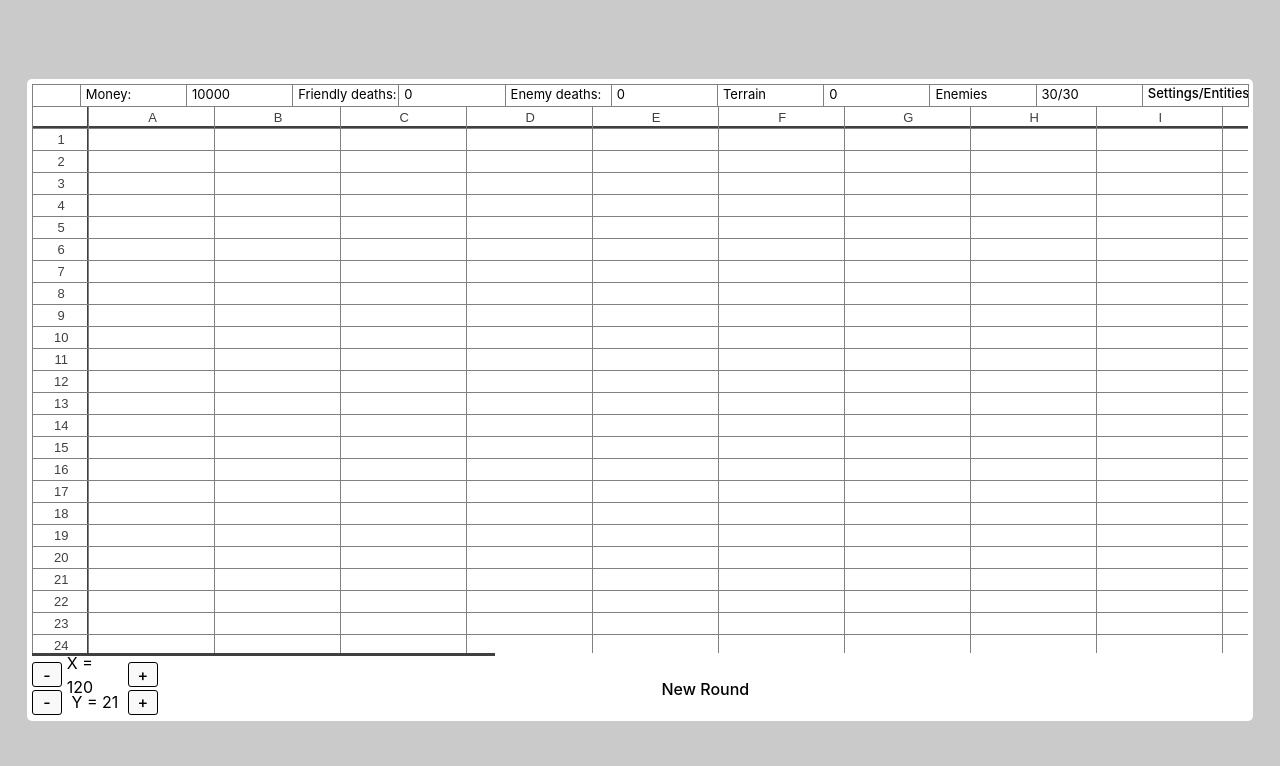
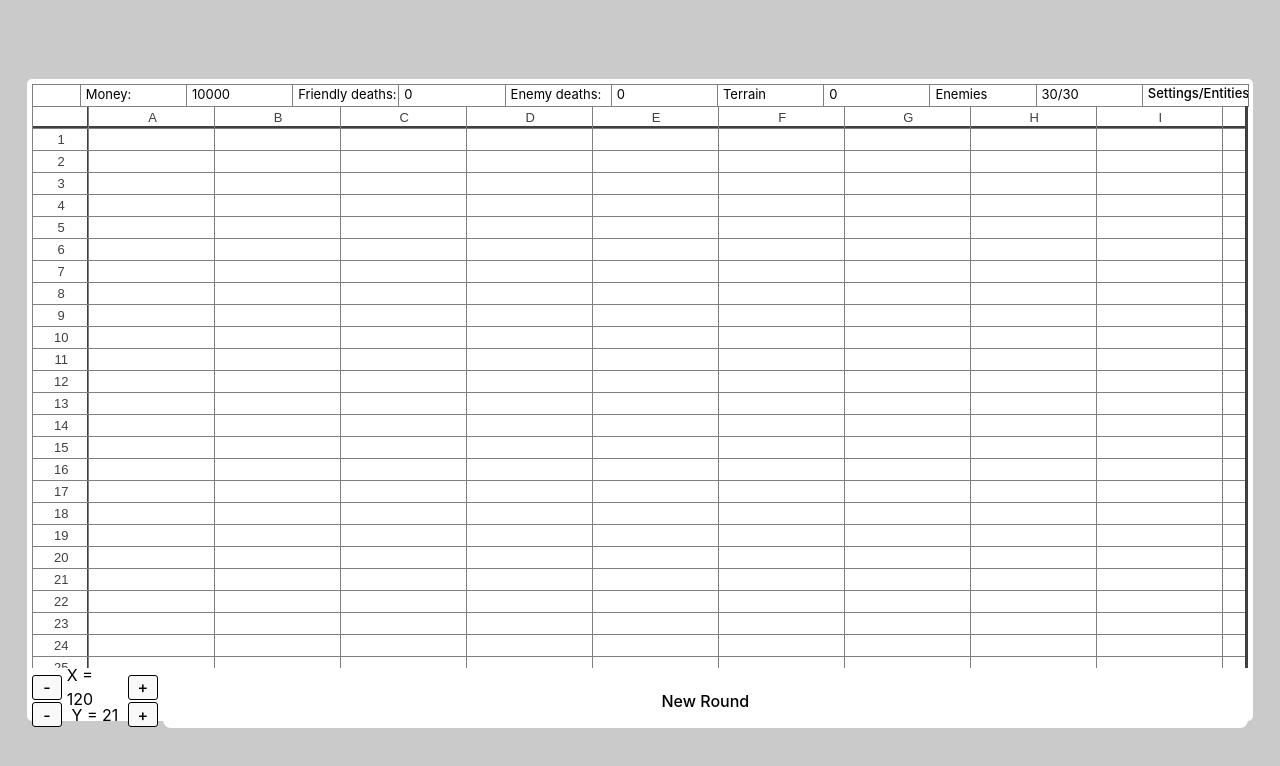
Before and after one commit to daefron/spreadsheet-creep, a React (Vite) app: page / in a window 1280 px wide. Shown: the top 766 px of the page. Built offline with nearby package versions, Linux system fonts and the light colour scheme.

Commit message:
rearranged html

```diff
--- a/src/App.css
+++ b/src/App.css
@@ -16,14 +16,20 @@ body {
   flex-direction: column;
   align-self: center;
 }
-#above {
+#gameboardHolder {
   display: flex;
   height: 100%;
+  width:100%;
+}
+#above {
+  display:flex;
+  height: 89%;
+  width: 100%;
 }
 #below {
   height: 55%;
 }
-#above,
+#gameboardHolder,
 #below {
   overflow: scroll;
 }
@@ -173,11 +179,10 @@ button {
   width: 90%;
 }
 #xScroll {
-  height:3px;
+  height: 3px;
 }
 #yScroll {
   width: 3px;
-  height: 100%;
 }
 .customScroll {
   background-color: #404040;
@@ -187,5 +192,5 @@ button {
   height: 3px;
 }
 ::-webkit-scrollbar {
- display: hidden;
+  display: hidden;
 }
--- a/src/Game Logic/Render.jsx
+++ b/src/Game Logic/Render.jsx
@@ -287,7 +287,7 @@ export default function engineOutput() {
   }, []);
 
   useEffect(() => {
-    let board = document.getElementById("above");
+    let board = document.getElementById("gameboardHolder");
     board.addEventListener("scroll", handleScroll);
     function handleScroll() {
       xScrollUpdate();
@@ -385,7 +385,7 @@ export default function engineOutput() {
     setGameboardEntities(grid);
 
     function scrollCheck() {
-      let board = document.getElementById("above");
+      let board = document.getElementById("gameboardHolder");
       if (scrollPositionX.current !== 0) {
         board.scrollTo(scrollPositionX.current, board.scrollTop);
         scrollPositionX.current = 0;
@@ -1207,6 +1207,7 @@ export default function engineOutput() {
         </button>
       </div>
       <div id="above">
+        <div id="gameboardHolder">
           <div id="gameboard">
             {gameboardEntities.map((row) => {
               return (
@@ -1236,6 +1237,7 @@ export default function engineOutput() {
                 </div>
               );
             })}
+          </div>
         </div>
         <div className="customScroll" id="yScroll"></div>
       </div>
```
Lines whose indentation alone changed are shown as unchanged.
